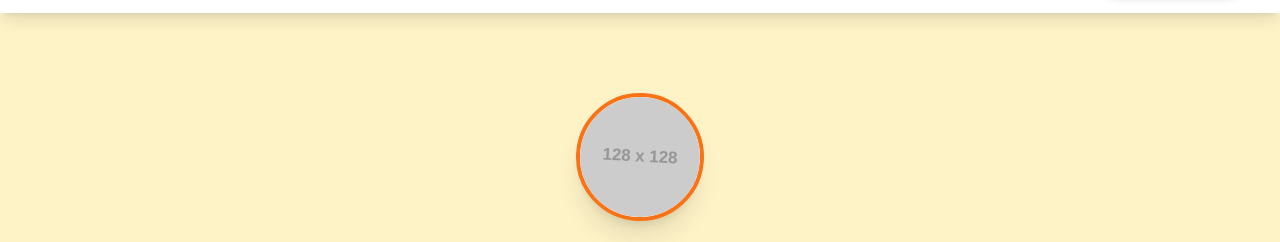
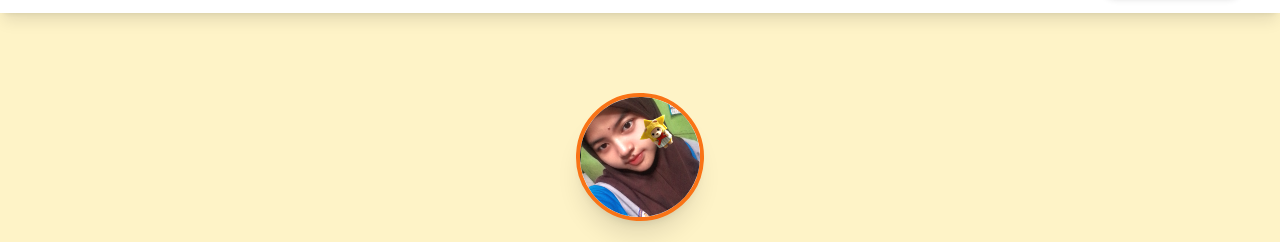
Before and after one commit to maulidaherliana/shiny-fortnight, a plain HTML site: page index.html in a window 1280 px wide. Shown: the part 63-305 px from the top of the page. Drawn offline with nearby package versions, Linux system fonts and the light colour scheme; placeholder pictures from the web are drawn by us.

Commit message:
Update index.html

```diff
--- a/index.html
+++ b/index.html
@@ -60,7 +60,7 @@
             <!-- EMOJI DIGANTI DENGAN FRAME FOTO PRIBADI -->
             <div class="mx-auto w-32 h-32 bg-white rounded-full flex items-center justify-center shadow-xl border-4 border-[#F97316] transform rotate-3 mb-6 overflow-hidden">
                 <!-- GANTI URL INI DENGAN FOTO PRIBADI ANDA -->
-                <img src="https://placehold.co/128x128/FDBA74/FFFFFF?text=FOTO+ANDA" alt="Foto Profil Saya" class="w-full h-full object-cover">
+                <img src="me.png" alt="Foto Profil Saya" class="w-full h-full object-cover">
             </div>
             <h2 class="text-5xl font-black mb-4 leading-tight">
                 Halo! Saya Maulida Herliana!
```
